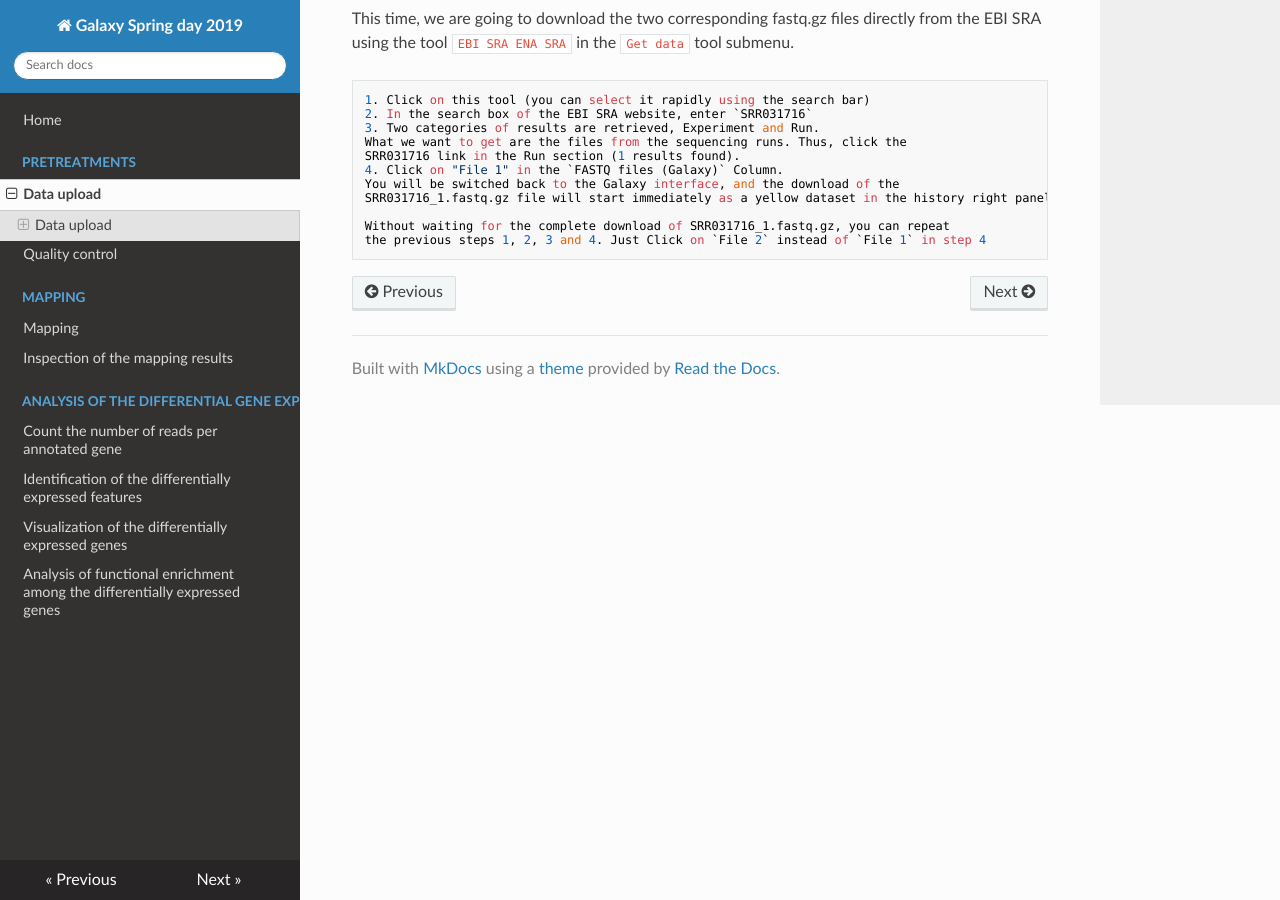
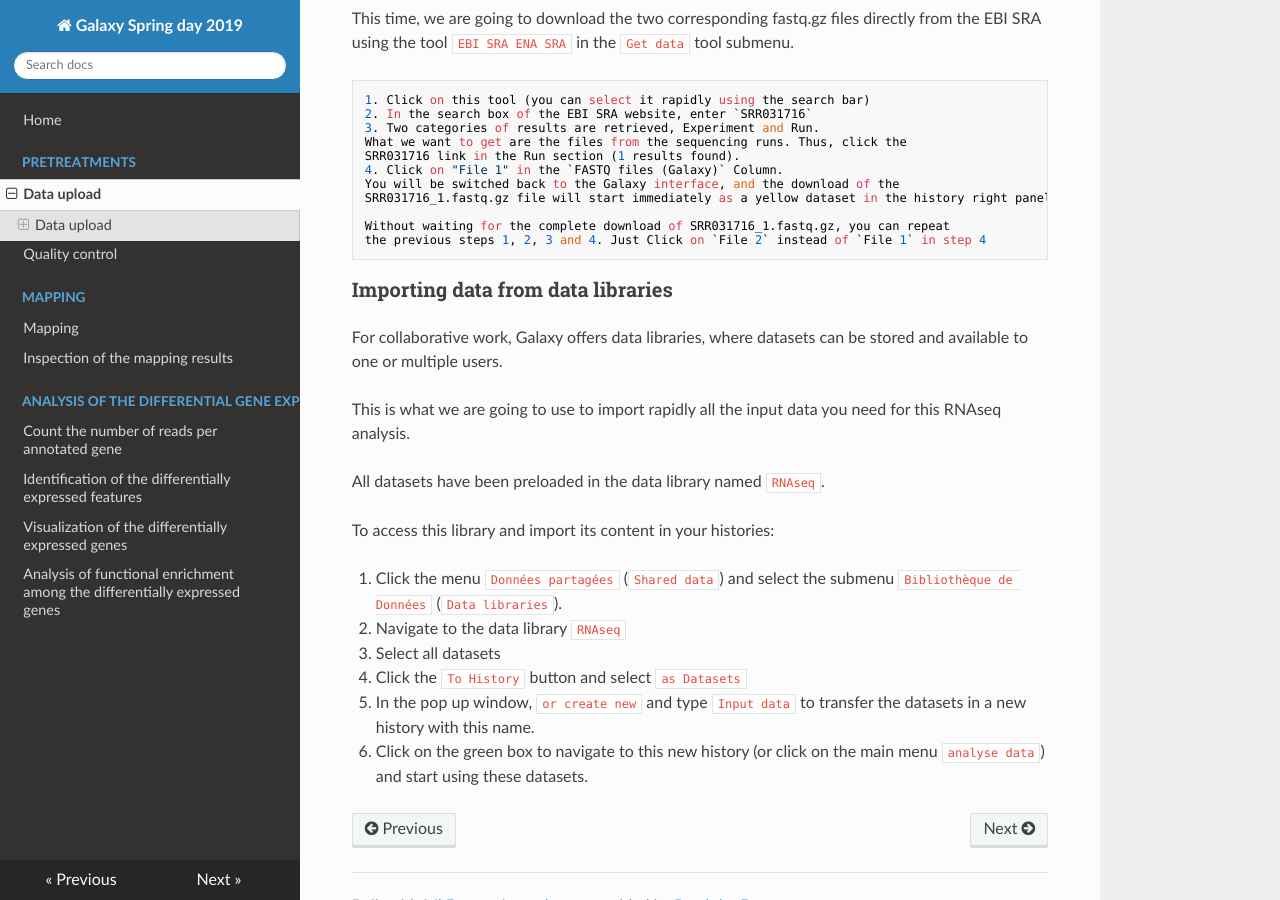
Before and after one commit to ARTbio/springday, an MkDocs documentation site: the page built from docs/uploads.md, in a window 1280 px wide and 900 px high, scrolled down 1875 px. Built offline with MkDocs 1.6.1, drawn with Linux system fonts in a browser that asks for light colours; nearby versions of some CDN libraries.

Commit message:
data library import

```diff
--- a/docs/uploads.md
+++ b/docs/uploads.md
@@ -88,3 +88,25 @@
 
     Without waiting for the complete download of SRR031716_1.fastq.gz, you can repeat
     the previous steps 1, 2, 3 and 4. Just Click on `File 2` instead of `File 1` in step 4
+
+### Importing data from data libraries
+
+For collaborative work, Galaxy offers data libraries, where datasets can be stored and
+available to one or multiple users.
+
+This is what we are going to use to import rapidly all the input data you need for this RNAseq
+analysis.
+
+All datasets have been preloaded in the data library named `RNAseq`.
+
+To access this library and import its content in your histories:
+
+1. Click the menu `Données partagées` (`Shared data`) and select the submenu
+`Bibliothèque de Données` (`Data libraries`).
+2. Navigate to the data library `RNAseq`
+3. Select all datasets
+4. Click the `To History` button and select `as Datasets`
+5. In the pop up window, `or create new` and type `Input data` to transfer the datasets
+in a new history with this name.
+6. Click on the green box to navigate to this new history (or click on the main menu `analyse data`)
+and start using these datasets.
```
